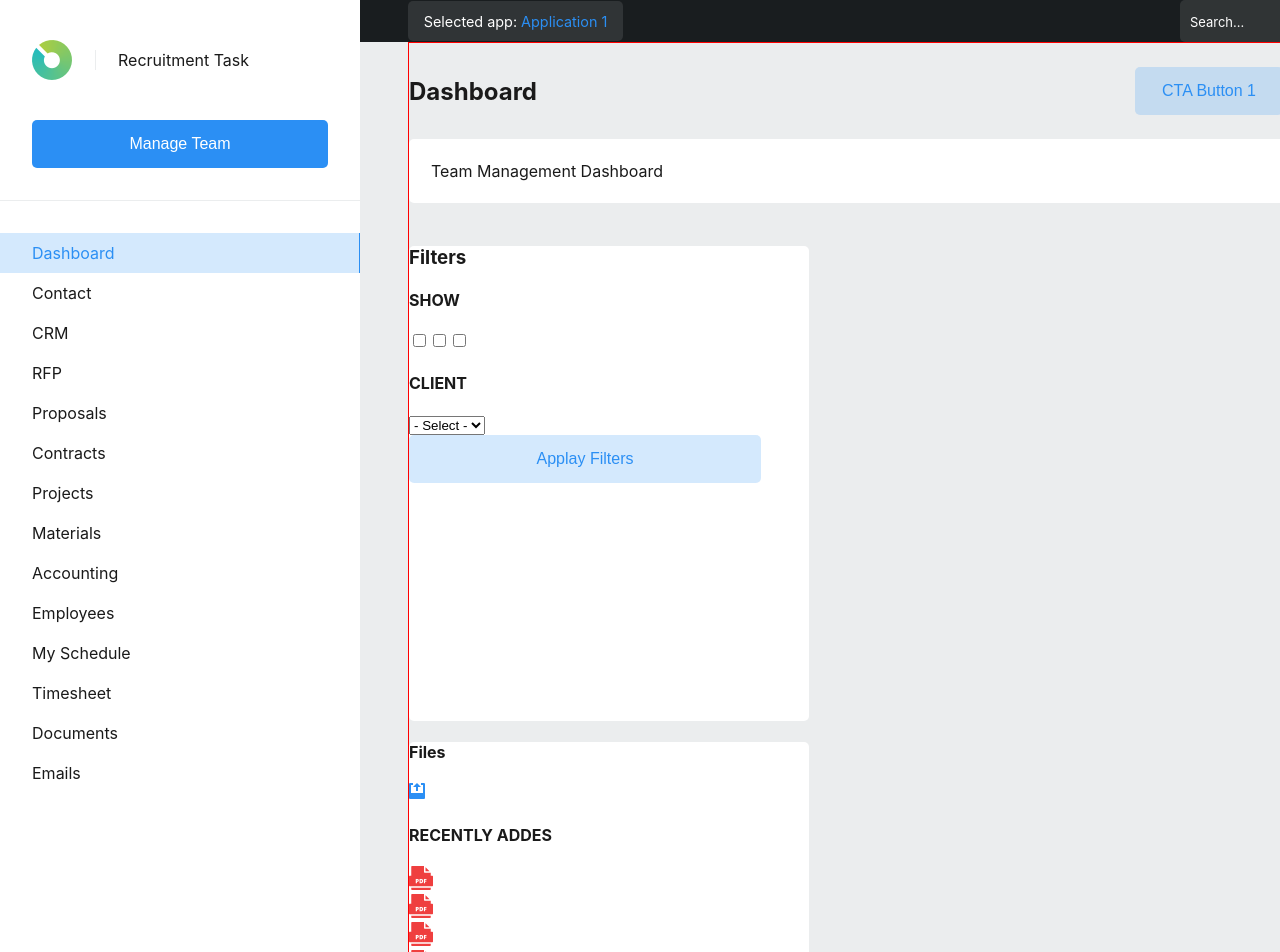
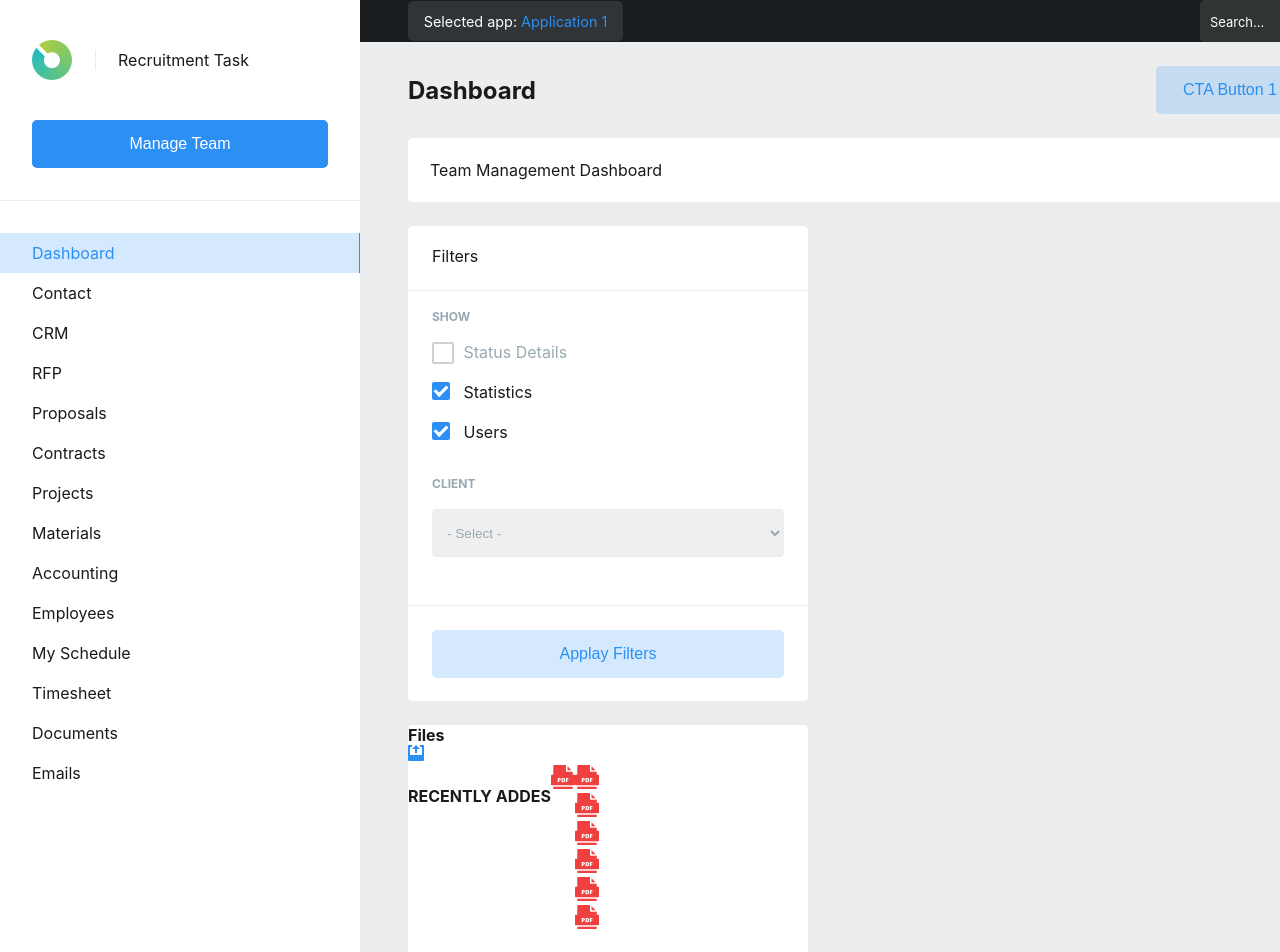
Before and after one commit to 3ndrius/flex-dashboard, a React (Create React App) app: page / in a window 1280 px wide. Shown: the top 952 px of the page. Built offline with nearby package versions, Linux system fonts and the light colour scheme; a web font is replaced by a local one.

Commit message:
Adding Filter compoent

```diff
--- a/src/assets/scss/shared.scss
+++ b/src/assets/scss/shared.scss
@@ -11,6 +11,6 @@
 }
 
 @mixin wrapper {
-    max-width: 1560px;
+    max-width: 1464px;
     padding:0 48px;
 }
--- a/src/components/Boxes/boxes.scss
+++ b/src/components/Boxes/boxes.scss
@@ -2,11 +2,11 @@
 
 .boxes{
     @include flexS;
-    max-width: 1040px;
-    border:1px solid yellow;
-
+    width: 1040px;
+    height:100px;
+    margin-left:24px;
+    margin-bottom:24px;
     &__wrap{
-
         width: 242px;
         height: 100px;
         border-radius: 5px;
--- a/src/components/Files/files.scss
+++ b/src/components/Files/files.scss
@@ -5,4 +5,20 @@
     height: 269px;
     border-radius: 5px;
     background-color:$clr-03;
+
+    &__header{
+
+        h4{
+            margin: 0;
+        }
+    }
+
+    &__container{
+        display: flex;
+
+    }
+    &__wrap{
+        display: flex;
+        flex-direction: row;
+    }
 }
--- a/src/components/Filters/Filter.js
+++ b/src/components/Filters/Filter.js
@@ -9,19 +9,28 @@ export default function Filter() {
                 <h3>Filters</h3>
             </header>
             <div className="filters__container">
+
+                <div className="filters__wrap">
                 <h4>SHOW</h4>
-                <div className="filters__wrap">
-                    <input type="checkbox"/>
-                    <input type="checkbox"/>
-                    <input type="checkbox"/>
+                    <ul className="filters__list">
+                    <li className="filters__item"><input type="checkbox"/ ><span className="checkmark"></span> Status Details</li>
+                    <li className="filters__item"><input type="checkbox" defaultChecked/><span className="checkmark"></span> Statistics</li>
+                    <li className="filters__item"><input type="checkbox" defaultChecked/><span className="checkmark"></span> Users </li>
+                    </ul>
                 </div>
-                <h4>CLIENT</h4>
-                <select>
+               <div className="filters__wrap">
+               <h4>CLIENT</h4>
+                <select className="filters__select">
                     <option value="default">- Select -</option>
                     <option value="opt1">Users</option>
                 </select>
-                <Button title="Applay Filters" light />
+               </div>
+
             </div>
+            <div className="filters__button">
+            <Button title="Applay Filters" light />
+            </div>
+
         </section>
     )
 }
--- a/src/components/Filters/filter.scss
+++ b/src/components/Filters/filter.scss
@@ -5,5 +5,107 @@
     width:400px;
     background: $clr-03;
     border-radius: 5px;
+    margin-bottom: 24px;
 
+    &__header{
+        border-bottom:1px solid $clr-04;
+        height: 64px;
+        margin-bottom: 4px;
+        h3{
+            margin: 0;
+            font-size:1em;
+            font-weight: $f-weight-regular;
+            padding:20px 0 20px 24px;
+        }
+    }
+    &__container{
+        padding-left:24px;
+        height: 310px;
+        h4{
+            margin:0;
+            font-size: 0.75em;
+            color:$clr-06;
+            padding-bottom: 18px;
+
+        }
+    }
+    &__wrap{
+        display: flex;
+        flex-direction: column;
+        padding-top:14px;
+
+
+    }
+    &__list{
+        list-style-type: none;
+        margin-bottom: 0;
+
+    }
+    &__item{
+        font-size: 1em;
+        position: relative;
+        margin:0 0 20px 0;
+        &:first-child{
+            color:$clr-06;
+            input ~ .checkmark{
+                border: solid 2px #d0d2d2;
+            }
+        }
+        input{
+            margin-right: 10px;
+        }
+
+        input:checked ~ .checkmark {
+            background-color: $clr-02;
+
+        }
+        .checkmark {
+            position: absolute;
+            top: 0;
+            left: 0;
+            height: 18px;
+            width: 18px;
+            background-color: rgb(255, 255, 255);
+            border-radius: 2px;
+
+          }
+          .checkmark:after {
+            left: 5px;
+            top: 1px;
+            width: 5px;
+            height: 10px;
+            border: solid white;
+            border-width: 0 3px 3px 0;
+            -webkit-transform: rotate(45deg);
+            -ms-transform: rotate(45deg);
+            transform: rotate(45deg);
+          }
+          input:checked ~ .checkmark:after {
+            display: block;
+
+          }
+          .checkmark:after {
+            content: "";
+            position: absolute;
+            display: none;
+
+          }
+    }
+    &__select{
+        width: 352px;
+        height: 48px;
+        border-radius: 4px;
+        border: solid 1px $clr-04;
+        font-size: .85em;
+        color:$clr-06;
+        margin-bottom: 66px;
+        padding-left: 10px;
+    }
+    &__button{
+        display: flex;
+        justify-content: center;
+        align-items: center;
+        height: 95px;
+        border-top:1px solid $clr-04;
+    }
 }
--- a/src/components/Main/Main.js
+++ b/src/components/Main/Main.js
@@ -30,17 +30,26 @@ export default function Main() {
                         <div className="dot"></div>
                     </div>
                 </section>
-            <div className="wrppper wrapper--inner">
+                <div className="content">
+                    <div className="span1">
                     <Filters />
                     <Files />
+                    </div>
+
+
+                   <div className="span2">
                    <Boxes/>
+
+
                   <Tabs />
+                  <div className="span3">
                   <Plan />
                   <Widget />
+                  </div>
+                   </div>
 
                 </div>
             </div>
-
         </main>
     )
 }
--- a/src/components/Main/main.scss
+++ b/src/components/Main/main.scss
@@ -2,14 +2,15 @@
 
 
 .wrapper{
-    max-width: 1560px;
-    border:1px solid red;
+    max-width: 1464px;
     display: flex;
     flex-direction: column;
 
-    &--inner{
-        flex-direction: row;
-    }
+
+}
+.content{
+    display: flex;
+    flex-wrap: wrap;
 }
 .dot{
     width:5px;
@@ -59,4 +60,19 @@
         }
     }
 
+    .span1{
+
+    }
+    .span2{
+
+    }
+    .span3{
+       @include flexS;
+       max-width: 1040px;
+       margin-left:24px;
+
+    }
+
+
+
 }
--- a/src/components/Tabs/tabs.scss
+++ b/src/components/Tabs/tabs.scss
@@ -6,6 +6,7 @@
         height: 372px;
         border-radius: 5px;
         background-color:$clr-03;
-        border:1px solid green;
+        margin-bottom: 24px;
+        margin-left: 24px;
 
 }
```
Lines whose indentation alone changed are shown as unchanged.
